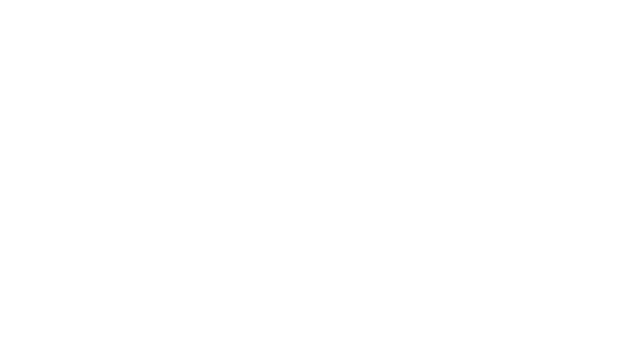
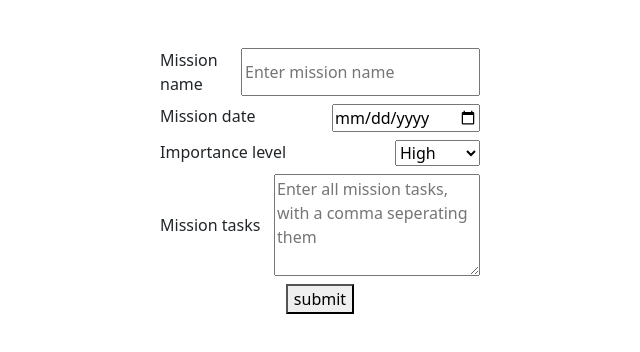
Before and after one commit to iradukud/hitlist, a React (Create React App) app in the folder client/: page /missions in a window 1280 px wide. Before the commit this address had no page. Shown: the top 352 px of the page, without its empty margins (320-960 px from the left). Built offline with nearby package versions, Linux system fonts and the light colour scheme.

Commit message:
worked_on_the_missions_page
- added the mission creation form

```diff
--- a/client/src/App.js
+++ b/client/src/App.js
@@ -6,6 +6,7 @@ import { BrowserRouter, Routes, Route, Link } from 'react-router-dom'
 import Home from './pages/Home';
 import SignIn from './pages/SignIn'
 import SignUp from './pages/SignUp';
+import Missions from './pages/Missions';
 
 function App() {
   return (
@@ -15,6 +16,7 @@ function App() {
           <Route path='/' element={<Home />} />
           <Route path='/signin' element={<SignIn />} />
           <Route path='/signup' element={<SignUp />} />
+          <Route path='/missions' element={<Missions />} />
         </Routes>
       </main>
     </BrowserRouter>
--- a/client/src/pages/Home.js
+++ b/client/src/pages/Home.js
@@ -6,7 +6,7 @@ function Home() {
     return (
         <div className="px-4 py-5 my-5 text-center">
             <img className="d-block mx-auto mb-4" src={heroImage} alt="checklist" width="72" height="57" />
-            <h1 className="display-5 fw-bold">Hitllist</h1>
+            <h1 className="display-5 fw-bold">Hitlist</h1>
             <div className="col-lg-6 mx-auto">
                 <p className="lead mb-4">
                     App that let user easiy keep track of daily task and goals
--- /dev/null
+++ b/client/src/pages/Missions.js
@@ -0,0 +1,45 @@
+//import axios - enables communication with server
+import axios from 'axios';
+//import page routing w/o sending new server request
+import { Link } from 'react-router-dom';
+//import bootstrap
+import 'bootstrap/dist/css/bootstrap.min.css';
+
+
+function Missions() {
+    return (
+        <div>
+
+            <form className="d-flex justify-content-center mt-5">
+                <div className="col-3 fields">
+                    <div className="field d-flex justify-content-between mb-2">
+                        <label htmlFor="mission">Mission name</label>
+                        <input type="text" placeholder="Enter mission name" name='mission' required />
+                    </div>
+                    <div className="field d-flex justify-content-between mb-2">
+                        <label htmlFor="date">Mission date</label>
+                        <input type="date" name='date' required />
+                    </div>
+                    <div className="field d-flex justify-content-between mb-2">
+                        <label htmlFor="importance">Importance level</label>
+                        <select name="importance">
+                            <option value="1">High</option>
+                            <option value="2">Medium</option>
+                            <option value="3">Low</option>
+                        </select>
+                    </div>
+                    <div className="field d-flex justify-content-between align-items-center mb-2">
+                        <label htmlFor="missionTasks">Mission tasks</label>
+                        <textarea name="missionTasks" placeholder="Enter all mission tasks, with a comma seperating them" rows="4" required></textarea>
+                    </div>
+                    <div className="text-center">
+                    <button type="submit">submit</button>
+                </div>
+                </div>
+            </form>
+
+        </div>
+    )
+}
+
+export default Missions;
--- a/client/src/pages/SignIn.js
+++ b/client/src/pages/SignIn.js
@@ -47,7 +47,7 @@ export default function SignIn() {
         }).then(res => {
             console.log(res)
             if (res.data === 'Success! You are logged in.') {
-                window.location = "/"
+                window.location = "/missions"
             } else {
                 //maybe add error message on screen
                 window.location = "/signin"
--- a/client/src/pages/SignUp.js
+++ b/client/src/pages/SignUp.js
@@ -52,7 +52,7 @@ export default function SignUp() {
     }).then(res => {
       console.log(res)
       if (res.data === 'New user created') {
-        window.location = "/"
+        window.location = "/missions"
       } else {
         //maybe add error message on screen
         window.location = "/sigup"
```
Also changed, not shown: 2 other files (tests, documents, lock files or other folders).
